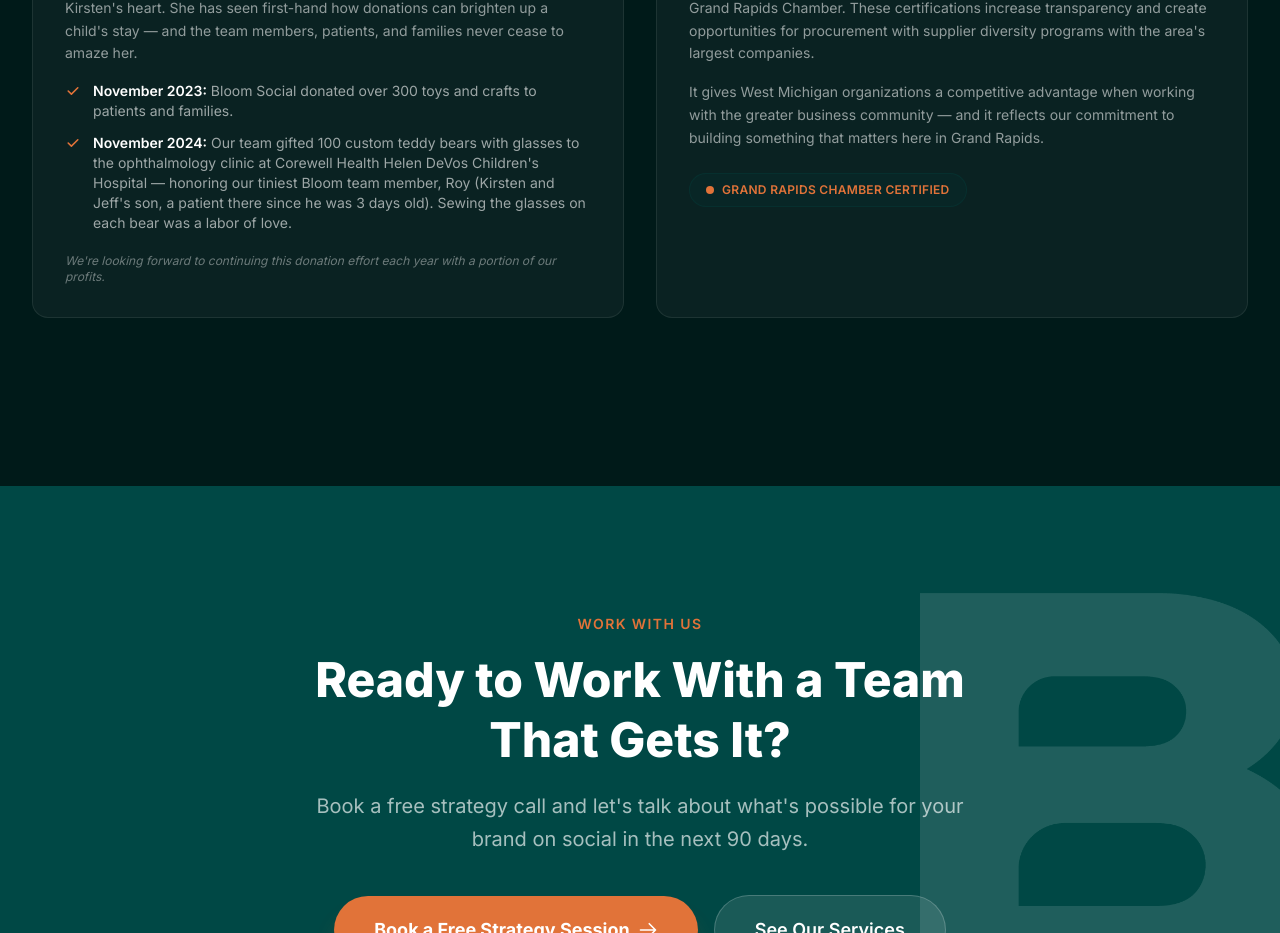
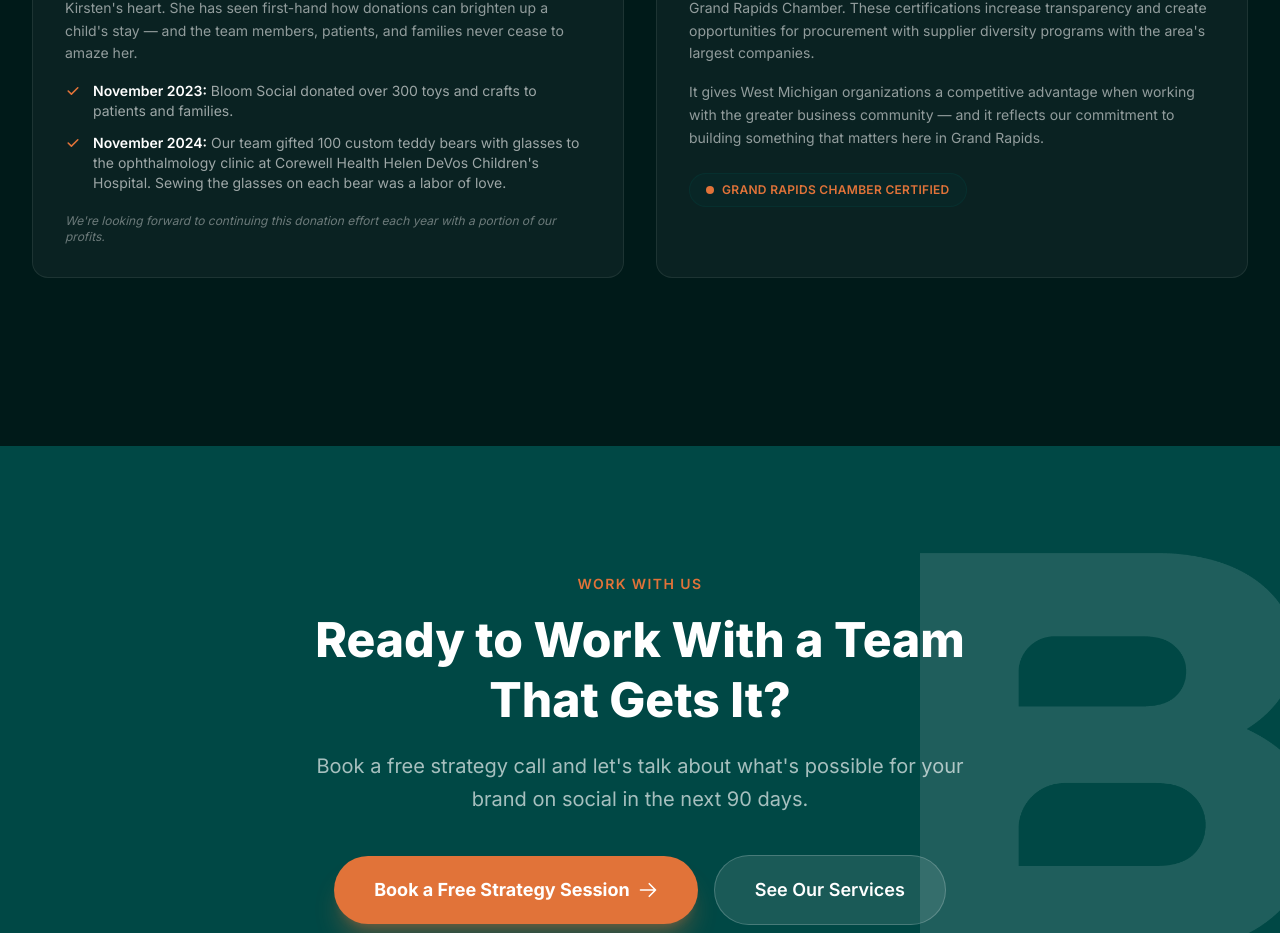
Before and after one commit to ebl00m22/bloom-landing, a Next.js app: page /about in a window 1280 px wide. Shown: the part 5260-6193 px from the top of the page. Built offline with nearby package versions, Linux system fonts and the light colour scheme.

Commit message:
Remove Roy's personal medical info from charity section

```diff
--- a/src/app/about/page.tsx
+++ b/src/app/about/page.tsx
@@ -468,7 +468,7 @@ export default function AboutPage() {
                 </li>
                 <li className="flex items-start gap-3 text-sm text-white/60">
                   <CheckIcon className="w-4 h-4 text-bloom-orange shrink-0 mt-0.5" />
-                  <span><span className="text-white font-semibold">November 2024:</span> Our team gifted 100 custom teddy bears with glasses to the ophthalmology clinic at Corewell Health Helen DeVos Children&apos;s Hospital — honoring our tiniest Bloom team member, Roy (Kirsten and Jeff&apos;s son, a patient there since he was 3 days old). Sewing the glasses on each bear was a labor of love.</span>
+                  <span><span className="text-white font-semibold">November 2024:</span> Our team gifted 100 custom teddy bears with glasses to the ophthalmology clinic at Corewell Health Helen DeVos Children&apos;s Hospital. Sewing the glasses on each bear was a labor of love.</span>
                 </li>
               </ul>
               <p className="text-white/40 text-xs mt-5 italic">We&apos;re looking forward to continuing this donation effort each year with a portion of our profits.</p>
```
